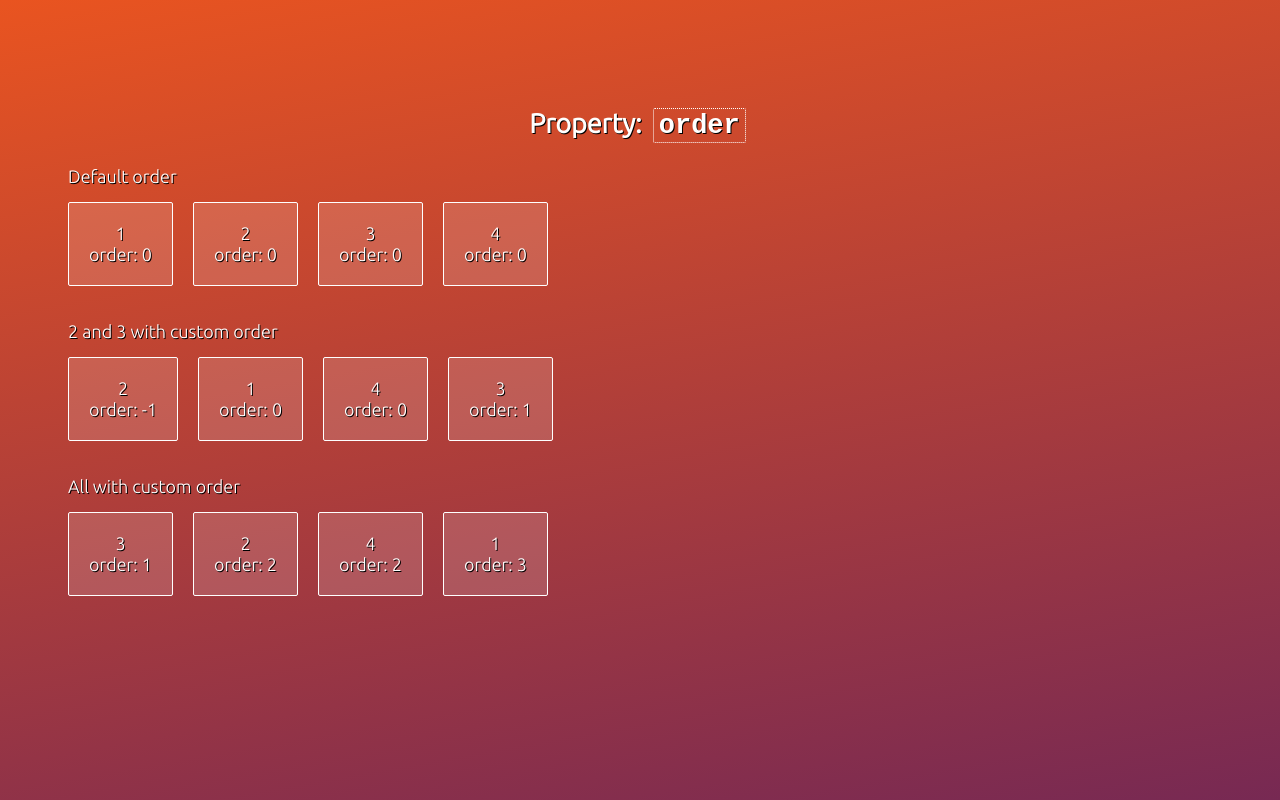
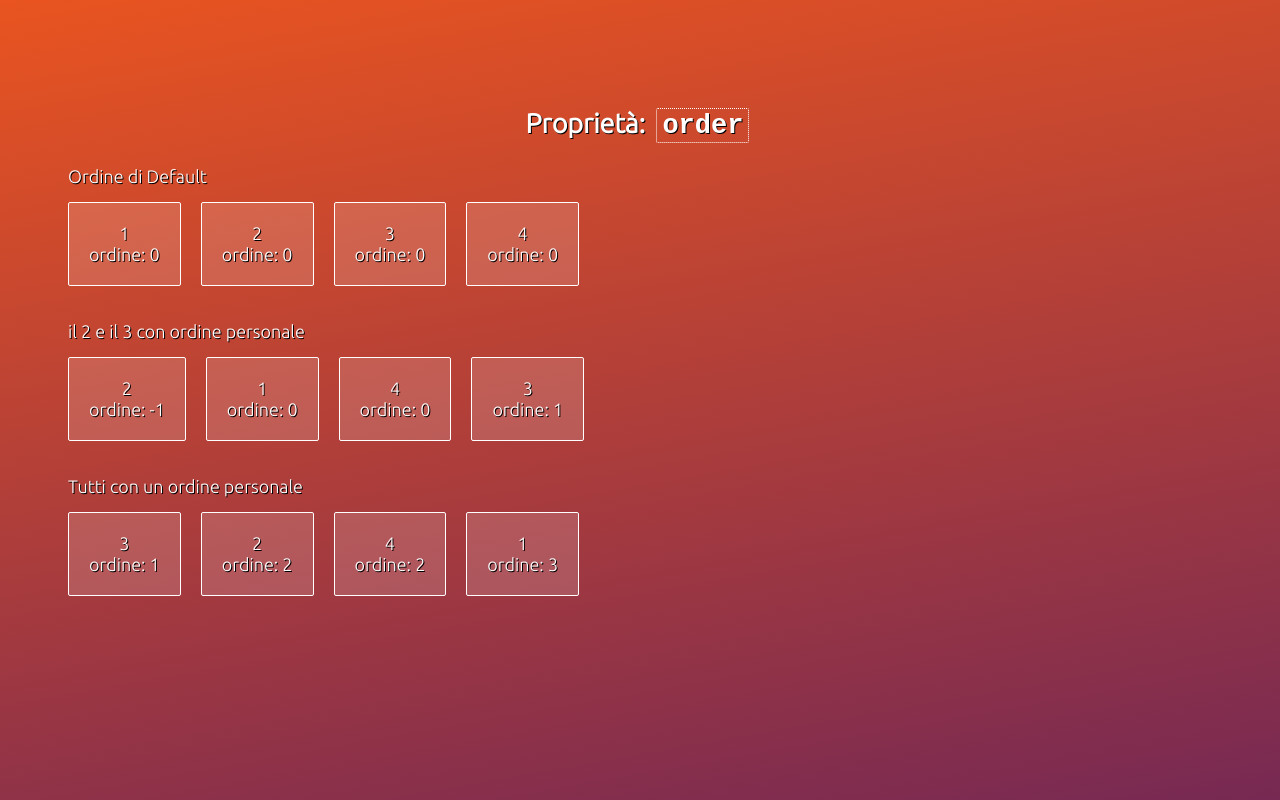
Before and after one commit to simotae14/Flexbox, a plain HTML site: page MySol/order.html in a window 1280 px wide. Drawn offline with Linux system fonts and the light colour scheme.

```diff
--- a/MySol/order.html
+++ b/MySol/order.html
@@ -1,36 +1,36 @@
 <html>
   <head>
-      <title>Flexbox Grids</title>
+      <title>Flexbox Griglie</title>
       <link rel="stylesheet" href="css/showcase.css">
       <link rel="stylesheet" href="css/order.css">
       <link href="https://fonts.googleapis.com/css?family=Ubuntu:300" rel="stylesheet">
   </head>
   <body>
 
-    <h2>Property: <code>order</code></h2>
+    <h2>Proprietà: <code>order</code></h2>
 
-    <p>Default order</p>
+    <p>Ordine di Default</p>
     <div class="container">
-      <div>1 <br>order: 0</div>
-      <div>2 <br>order: 0</div>
-      <div>3 <br>order: 0</div>
-      <div>4 <br>order: 0</div>
+      <div>1 <br>ordine: 0</div>
+      <div>2 <br>ordine: 0</div>
+      <div>3 <br>ordine: 0</div>
+      <div>4 <br>ordine: 0</div>
     </div>
 
-    <p>2 and 3 with custom order</p>
+    <p>il 2 e il 3 con ordine personale</p>
     <div class="order1 container">
-      <div>1 <br>order: 0</div>
-      <div>2 <br>order: -1</div>
-      <div>3 <br>order: 1</div>
-      <div>4 <br>order: 0</div>
+      <div>1 <br>ordine: 0</div>
+      <div>2 <br>ordine: -1</div>
+      <div>3 <br>ordine: 1</div>
+      <div>4 <br>ordine: 0</div>
     </div>
 
-    <p>All with custom order</p>
+    <p>Tutti con un ordine personale</p>
     <div class="order2 container">
-      <div>1 <br>order: 3</div>
-      <div>2 <br>order: 2</div>
-      <div>3 <br>order: 1</div>
-      <div>4 <br>order: 2</div>
+      <div>1 <br>ordine: 3</div>
+      <div>2 <br>ordine: 2</div>
+      <div>3 <br>ordine: 1</div>
+      <div>4 <br>ordine: 2</div>
     </div>
 
   </body>
```
